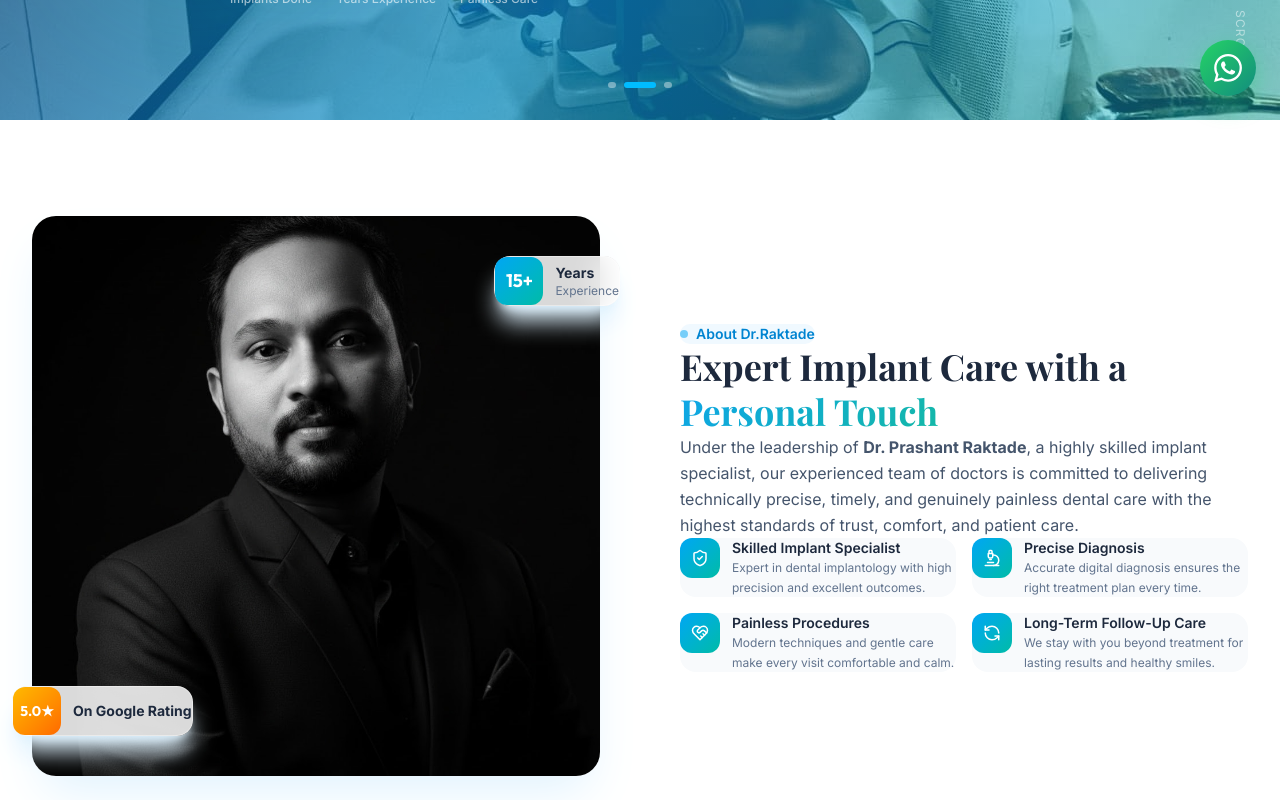
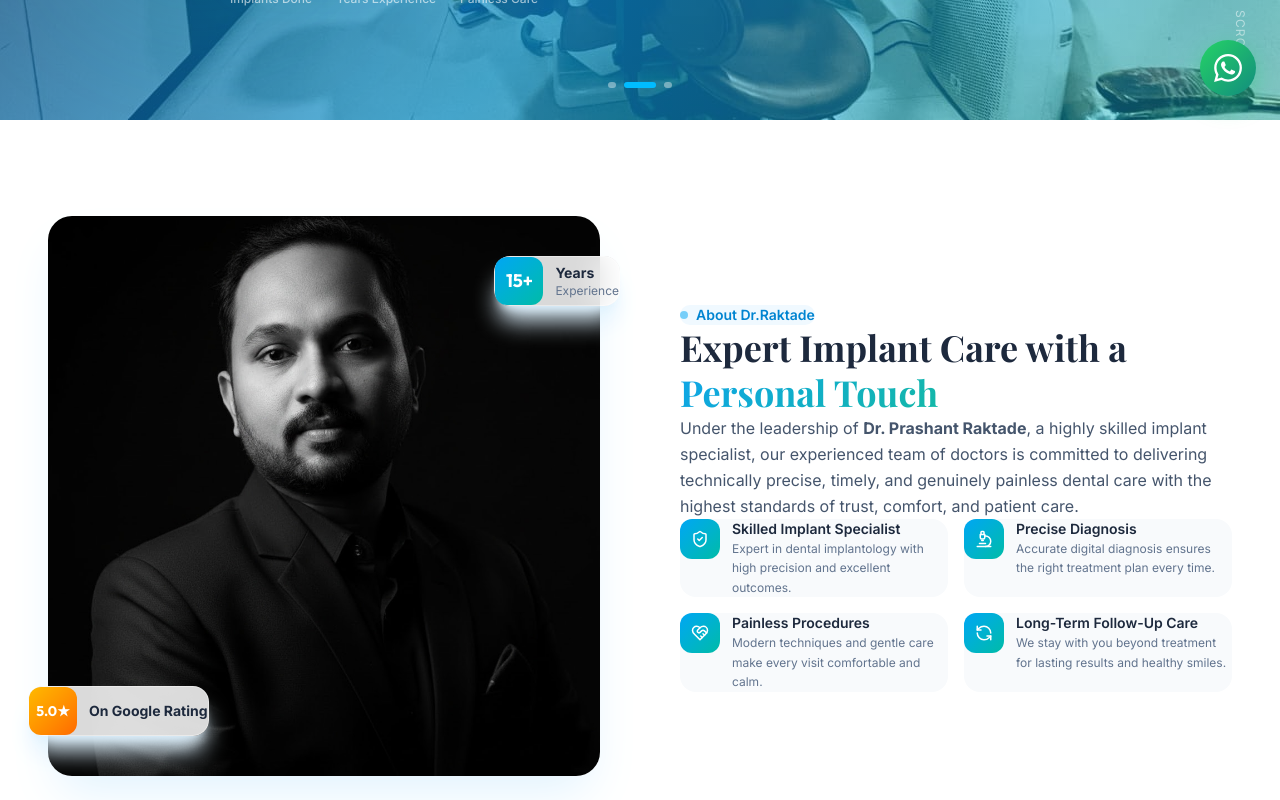
Before and after one commit to faizanshaikh6332-sys/test-website, a React (Vite) app: page / in a window 1280 px wide. Shown: the part 680-1480 px from the top of the page. Built offline with nearby package versions, Linux system fonts and the light colour scheme; a web font is replaced by a local one.

Commit message:
updated website changes

```diff
--- a/src/components/About.jsx
+++ b/src/components/About.jsx
@@ -14,7 +14,7 @@
 
   return (
     <section id="about" ref={ref} className="section-pad bg-white" aria-labelledby="about-heading">
-      <div className="max-w-7xl mx-auto">
+      <div className="max-w-7xl mx-auto px-4 sm:px-6 lg:px-8">
         <div className="grid lg:grid-cols-2 gap-14 lg:gap-20 items-center">
           {/* Image column */}
           <motion.div
--- a/src/components/Contact.jsx
+++ b/src/components/Contact.jsx
@@ -54,7 +54,7 @@
 
   return (
     <section id="contact" ref={ref} className="section-pad bg-slate-50" aria-labelledby="contact-heading">
-      <div className="max-w-7xl mx-auto">
+      <div className="max-w-7xl mx-auto px-4 sm:px-6 lg:px-8">
         {/* Header */}
         <motion.div
           initial={{ opacity: 0, y: 20 }}
--- a/src/components/Doctor.jsx
+++ b/src/components/Doctor.jsx
@@ -29,7 +29,7 @@
 
   return (
     <section id="doctor" ref={ref} className="section-pad bg-gradient-to-br from-sky-50 via-white to-teal-50" aria-labelledby="doctor-heading">
-      <div className="max-w-7xl mx-auto">
+      <div className="max-w-7xl mx-auto px-4 sm:px-6 lg:px-8">
 
         {/* Section label */}
         <motion.div
--- a/src/components/Reviews.jsx
+++ b/src/components/Reviews.jsx
@@ -90,7 +90,7 @@
 
   return (
     <section id="reviews" ref={ref} className="section-pad bg-white" aria-labelledby="reviews-heading">
-      <div className="max-w-7xl mx-auto">
+      <div className="max-w-7xl mx-auto px-4 sm:px-6 lg:px-8">
         {/* Header */}
         <motion.div
           initial={{ opacity: 0, y: 20 }}
--- a/src/components/Services.jsx
+++ b/src/components/Services.jsx
@@ -259,7 +259,7 @@
 
   return (
     <section id="services" className="section-pad bg-slate-50" aria-labelledby="services-heading">
-      <div className="max-w-7xl mx-auto">
+      <div className="max-w-7xl mx-auto px-4 sm:px-6 lg:px-8">
 
         {/* Section header */}
         <motion.div
--- a/src/components/WhyChooseUs.jsx
+++ b/src/components/WhyChooseUs.jsx
@@ -53,7 +53,7 @@
         <div className="absolute top-1/2 left-0 w-64 h-64 rounded-full bg-sky-400/5 blur-2xl" />
       </div>
 
-      <div className="max-w-7xl mx-auto relative z-10">
+      <div className="max-w-7xl mx-auto px-4 sm:px-6 lg:px-8 relative z-10">
         {/* Header */}
         <motion.div
           initial={{ opacity: 0, y: 20 }}
--- a/src/index.css
+++ b/src/index.css
@@ -120,12 +120,24 @@
 
 /* Section padding */
 .section-pad {
-  padding: 5rem 1.5rem;
+  padding: 5rem 1rem;
+}
+
+@media (min-width: 640px) {
+  .section-pad {
+    padding: 5rem 1.5rem;
+  }
 }
 
 @media (min-width: 768px) {
   .section-pad {
     padding: 6rem 2rem;
+  }
+}
+
+@media (min-width: 1024px) {
+  .section-pad {
+    padding: 6rem 3rem;
   }
 }
 
```
